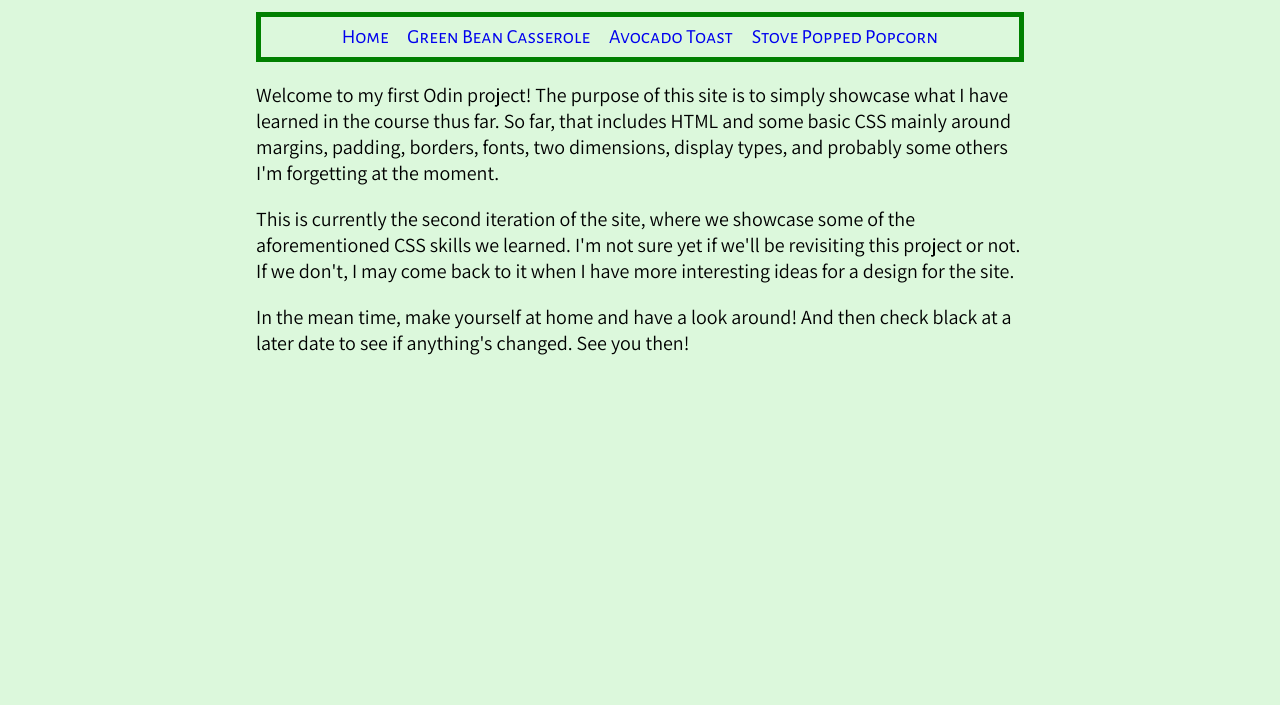
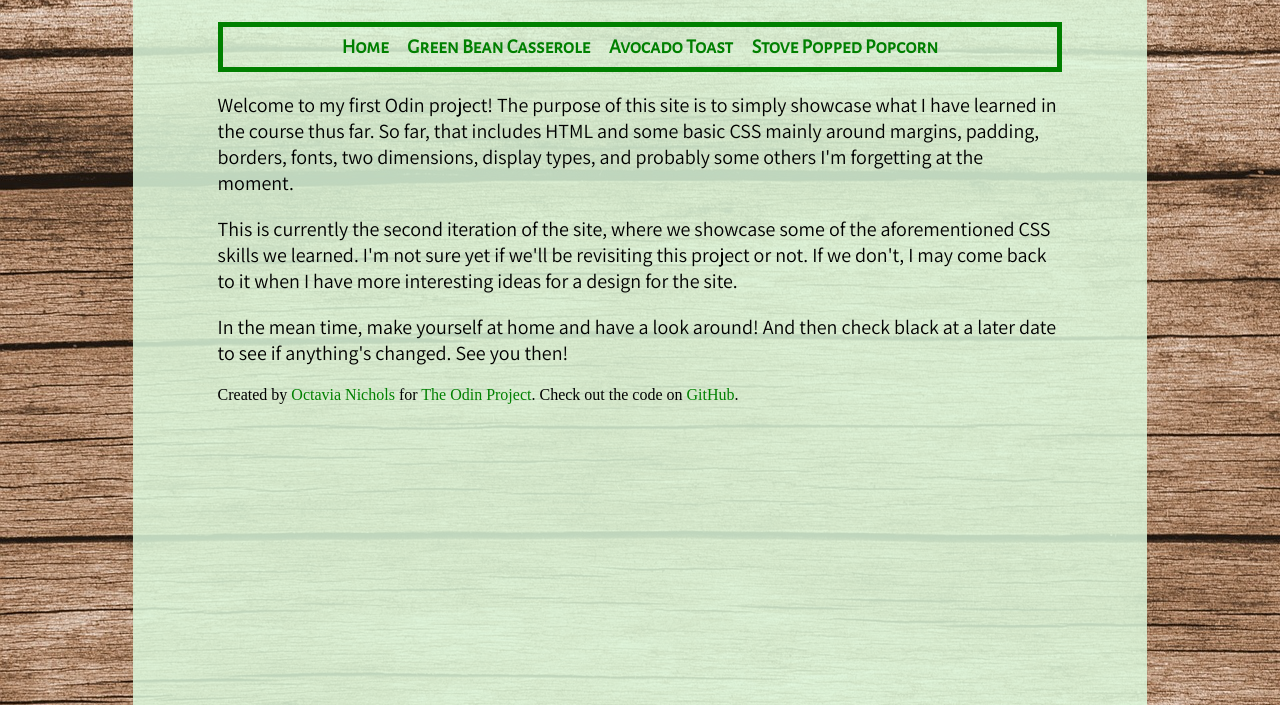
Before and after one commit to Lolabird/odin-recipes, a plain HTML site: page index.html in a window 1280 px wide. Shown: the part 115-820 px from the top of the page. Drawn offline with Linux system fonts and the light colour scheme.

Commit message:
Add background image, body styles, and footer text

```diff
--- a/index.html
+++ b/index.html
@@ -34,5 +34,11 @@
             at a later date to see if anything's changed. See you then!
         </p>
     </div>
+
+    <footer>
+        Created by <a href="https://andrindie.com" target="_blank" rel="noreferrer">Octavia Nichols</a>
+        for <a href="https://www.theodinproject.com/lessons/foundations-rock-paper-scissors" target="_blank" rel="noreferrer">The Odin Project</a>.
+        Check out the code on <a href="https://github.com/Lolabird/odin-rock-paper-scissors" target="_blank" rel="noreferrer">GitHub</a>.
+    </footer>
 </body>
 </html>
--- a/style.css
+++ b/style.css
@@ -1,7 +1,13 @@
+html {
+    background-image: url("./images/wood-591631_1920.jpg");
+}
+
 body{
-    max-width: 60%;
-    margin: auto;
-    background-color: rgb(220, 248, 220);
+    max-width: 66%;
+    margin: 0 auto;
+    padding: 10px 85px;
+    min-height: 100vh;
+    background-color: rgb(220, 248, 220, .85);
 }
 
 img{
@@ -11,11 +17,19 @@ img{
 
 a{
    text-decoration: none;
+   color: green;
+}
+
+.recipe-menu a {
+    font-weight: bold;
 }
 
 h1, h2, h3, h4, h5, h6, .recipe-menu{
     font-family: 'Alegreya Sans SC', sans-serif;
 }
+/* h3, h4, h5, h6 {
+    color: green;
+} */
 h1{
     font-size: 50px;
 }
```
Also changed, not shown: recipes/avocado-toast.html (+6 -0 lines), recipes/greenbean-casserole.html (+6 -0 lines), recipes/stove-popped-popcorn.html (+6 -0 lines), images/wood-591631_1920.jpg (added).
